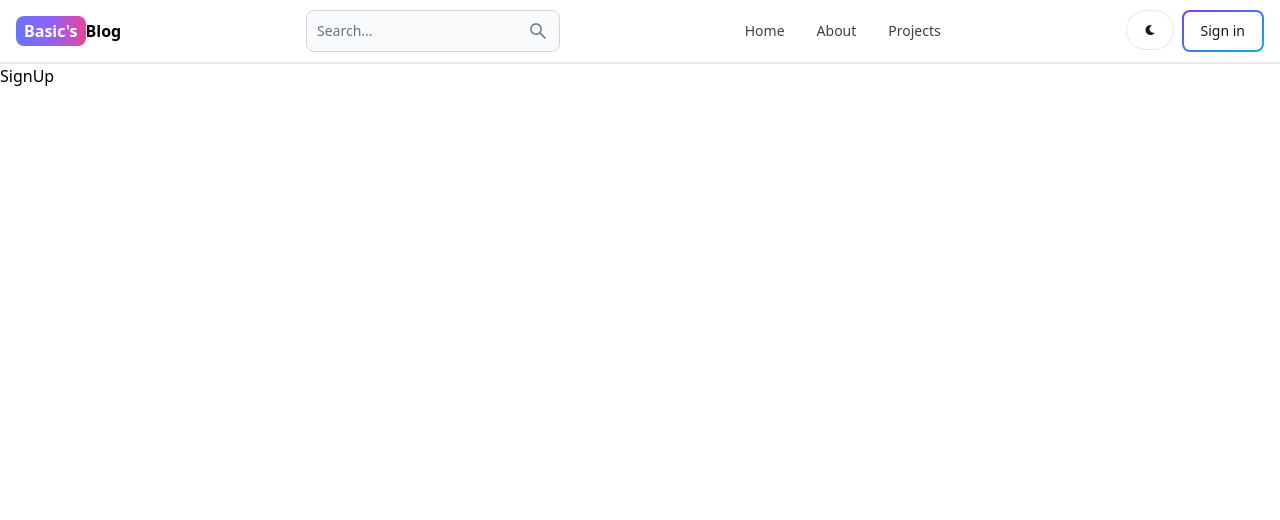
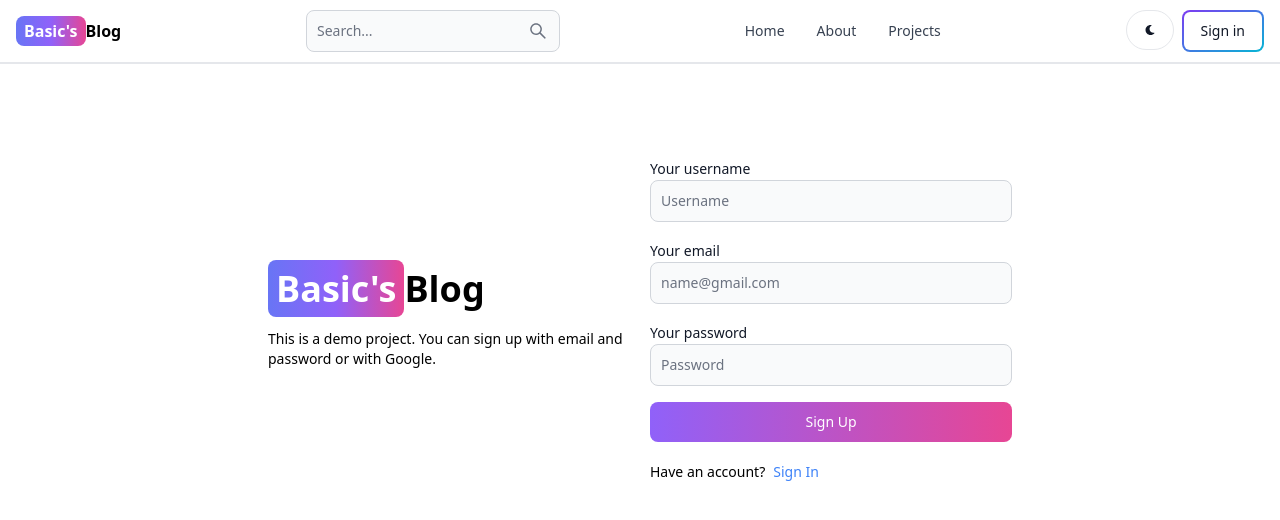
Before and after one commit to abhishek751982/BasicBlog, a React (Vite) app in the folder client/: page /sign-up in a window 1280 px wide. Shown: the top 520 px of the page. Built offline with nearby package versions, Linux system fonts and the light colour scheme.

Commit message:
create sign up page ui

```diff
--- a/client/src/pages/SignUp.jsx
+++ b/client/src/pages/SignUp.jsx
@@ -1,5 +1,49 @@
+import { Button, Label, TextInput } from "flowbite-react"
+import { Link } from "react-router-dom"
 export default function SignUp() {
   return (
-    <div>SignUp</div>
+    <div className="min-h-screen mt-20">
+      <div className="flex p-3 max-w-3xl mx-auto flex-col md:flex-row md:items-center gap-5">
+        {/* left */}
+        <div className="flex-1">
+          <Link to="/" className='font-bold dark:text-white text-4xl'>
+            <span className='px-2 py-1 bg-gradient-to-r from-indigo-500 via-purple-500 to-pink-500 rounded-lg text-white'>
+              Basic's
+            </span>
+            Blog
+          </Link>
+          <p className="text-sm mt-5">This is a demo project. You can sign up with email and password
+          or with Google.
+          </p>
+        </div>
+
+        {/* right */}
+        <div className="flex-1">
+          <form className="flex flex-col gap-4">
+            <div>
+              <Label value="Your username"/>
+              <TextInput type="text" placeholder="Username" id="username" />
+            </div>
+            <div>
+              <Label value="Your email"/>
+              <TextInput type="text" placeholder="name@gmail.com" id="email" />
+            </div>
+            <div>
+              <Label value="Your password"/>
+              <TextInput type="text" placeholder="Password" id="password" />
+            </div>
+            <Button gradientDuoTone='purpleToPink' type="submit">
+              Sign Up
+            </Button>
+          </form>
+          <div className="flex gap-2 text-sm mt-5">
+            <span>Have an account?</span>
+            <Link to='/sign-in' className="text-blue-500">
+              Sign In
+            </Link>
+          </div>
+        </div>
+      </div>
+    </div>
   )
 }
```
Also changed, not shown: client/src/components/Header.jsx (indentation only).
